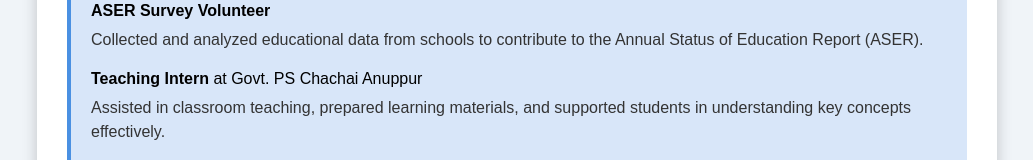
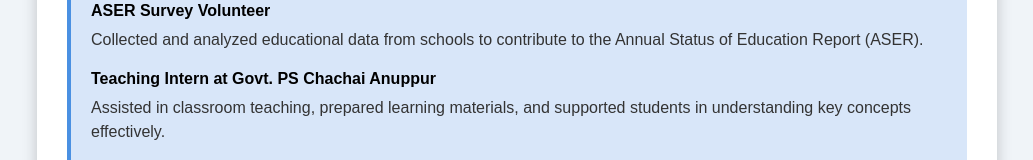
Before and after one commit to mahakworks/mahakkhan-, a plain HTML site: page index.html in a window 1280 px wide. Shown: the part 1779-1939 px from the top of the page, without its empty margins (123-1156 px from the left). Drawn offline with Linux system fonts and the light colour scheme.

Commit message:
Fix HTML formatting and improve styles

```diff
--- a/index.html
+++ b/index.html
@@ -284,7 +284,7 @@
             <p>Collected and analyzed educational data from schools to contribute to the Annual Status of Education Report (ASER).</p>
         </li>
         <li>
-            <strong>Teaching Intern</strong> at Govt. PS Chachai Anuppur
+            <strong>Teaching Intern at Govt. PS Chachai Anuppur</strong>
             <p>Assisted in classroom teaching, prepared learning materials, and supported students in understanding key concepts effectively.</p>
         </li>
     </ul>
```
